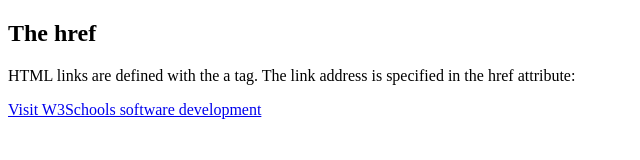
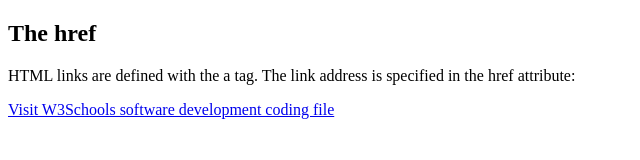
Before and after one commit to eshetietesfa/CODING, a plain HTML site: page index.html in a window 1280 px wide. Shown: the whole page, without its empty margins (0-640 px from the left). Drawn offline with Linux system fonts and the light colour scheme.

Commit message:
third message

```diff
--- a/index.html
+++ b/index.html
@@ -7,7 +7,8 @@
 <p>HTML links are defined with the a tag. The link address is specified in the href attribute:</p>
 
 <a href="https://www.w3schools.com">Visit W3Schools
-software development</a>
+software development
+coding file</a>
 
 </body>
 </html>
```
